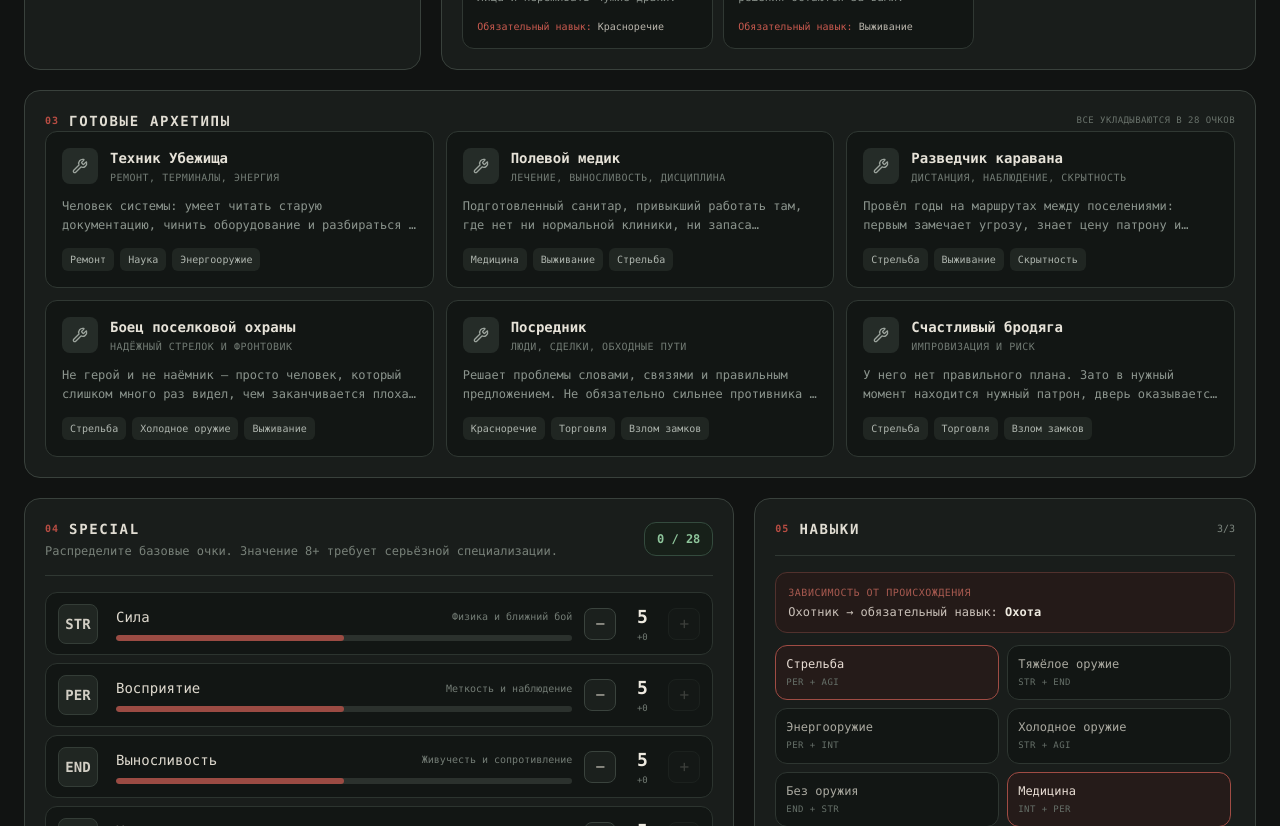
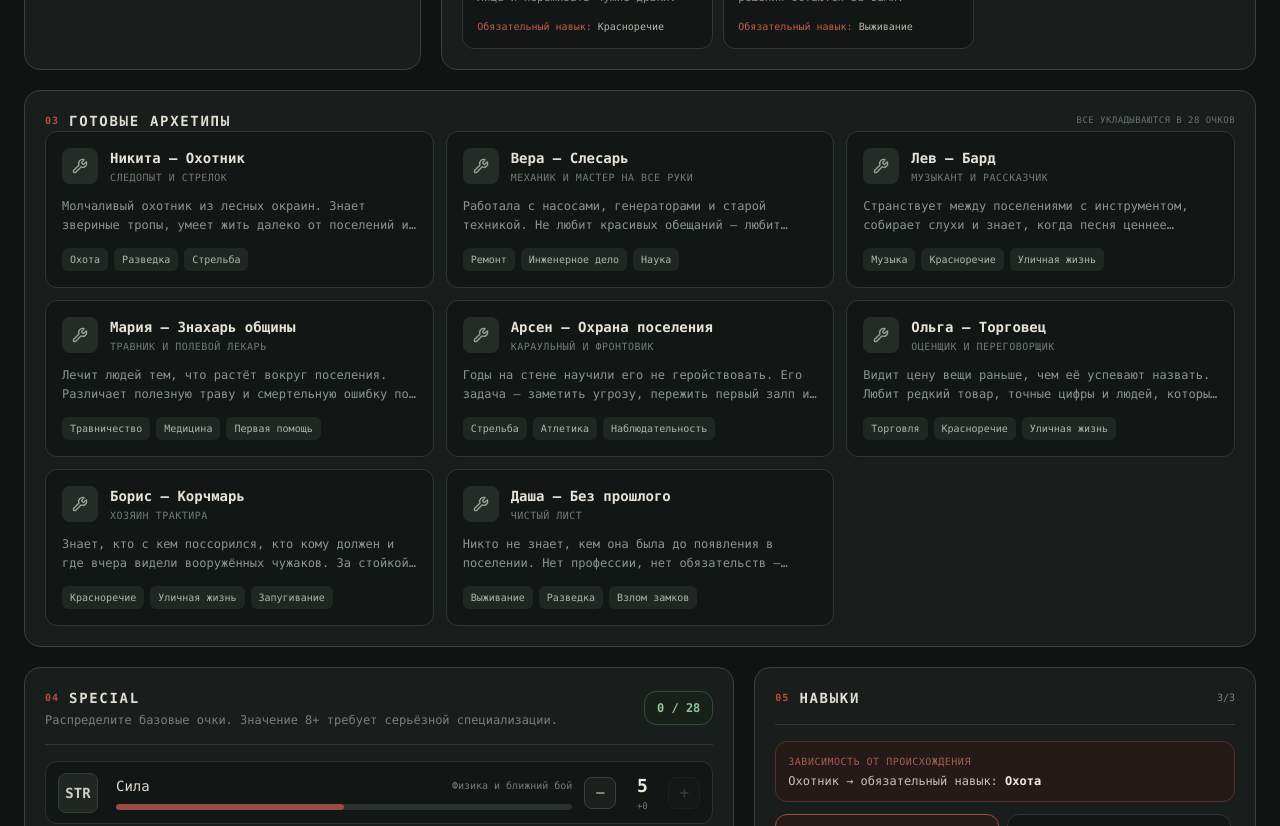
Before and after one commit to GKzk/RPG-Out-of-life, a React (Vite) app: page / in a window 1280 px wide. Shown: the part 700-1526 px from the top of the page. Built offline with nearby package versions, Linux system fonts and the light colour scheme.

Commit message:
Add ready-to-play character archetypes

```diff
--- a/src/data/archetypes.ts
+++ b/src/data/archetypes.ts
@@ -1,70 +1,12 @@
 import { ArchetypePreset } from '../types/game';
 
 export const ARCHETYPE_PRESETS: ArchetypePreset[] = [
-  {
-    id: 'vault_technician',
-    titleRu: 'Техник Убежища',
-    subtitleRu: 'Ремонт, терминалы, энергия',
-    descriptionRu: 'Человек системы: умеет читать старую документацию, чинить оборудование и разбираться в довоенной электронике. В бою полагается на дистанцию и подготовку.',
-    special: { STR: 3, PER: 5, END: 4, CHA: 5, INT: 5, AGI: 5, LCK: 7 },
-    taggedSkills: ['repair', 'science', 'energyWeapons'],
-    startingFeat: 'glass_cannon',
-    strengthsRu: ['Высокий INT', 'Наука и ремонт', 'Хорошая работа с энергооружием'],
-    weaknessesRu: ['Не боец ближнего боя', 'Средняя живучесть', 'Зависит от снаряжения'],
-  },
-  {
-    id: 'field_medic',
-    titleRu: 'Полевой медик',
-    subtitleRu: 'Лечение, выносливость, дисциплина',
-    descriptionRu: 'Подготовленный санитар, привыкший работать там, где нет ни нормальной клиники, ни запаса медикаментов. Стабильно держится в бою и спасает группу после столкновений.',
-    special: { STR: 3, PER: 6, END: 6, CHA: 4, INT: 7, AGI: 5, LCK: 3 },
-    taggedSkills: ['medicine', 'survival', 'smallGuns'],
-    startingFeat: 'wasteland_survivalist',
-    strengthsRu: ['Высокая медицина', 'Хорошая выживаемость', 'Полезен вне боя'],
-    weaknessesRu: ['Средняя мобильность', 'Ограниченная специализация в оружии', 'Не рассчитан на тяжёлое оружие'],
-  },
-  {
-    id: 'caravan_scout',
-    titleRu: 'Разведчик каравана',
-    subtitleRu: 'Дистанция, наблюдение, скрытность',
-    descriptionRu: 'Провёл годы на маршрутах между поселениями: первым замечает угрозу, знает цену патрону и умеет уйти от ненужной драки.',
-    special: { STR: 3, PER: 7, END: 4, CHA: 3, INT: 4, AGI: 7, LCK: 5 },
-    taggedSkills: ['smallGuns', 'survival', 'stealth'],
-    startingFeat: 'sniper_eye',
-    strengthsRu: ['Высокие PER и AGI', 'Дальний бой', 'Скрытность и разведка'],
-    weaknessesRu: ['Слабее в прямом столкновении', 'Невысокий INT', 'Мало преимуществ в тяжёлой экипировке'],
-  },
-  {
-    id: 'militia_guard',
-    titleRu: 'Боец поселковой охраны',
-    subtitleRu: 'Надёжный стрелок и фронтовик',
-    descriptionRu: 'Не герой и не наёмник — просто человек, который слишком много раз видел, чем заканчивается плохая подготовка. Выдерживает давление и отвечает огнём.',
-    special: { STR: 7, PER: 6, END: 7, CHA: 3, INT: 3, AGI: 4, LCK: 3 },
-    taggedSkills: ['smallGuns', 'meleeWeapons', 'survival'],
-    startingFeat: 'heavy_striker',
-    strengthsRu: ['STR и END', 'Стабильный бой', 'Высокая физическая живучесть'],
-    weaknessesRu: ['Слабая социальная игра', 'Низкий INT', 'Низкая мобильность'],
-  },
-  {
-    id: 'fixer',
-    titleRu: 'Посредник',
-    subtitleRu: 'Люди, сделки, обходные пути',
-    descriptionRu: 'Решает проблемы словами, связями и правильным предложением. Не обязательно сильнее противника — достаточно сделать так, чтобы бой вообще не начался.',
-    special: { STR: 3, PER: 6, END: 3, CHA: 7, INT: 7, AGI: 3, LCK: 4 },
-    taggedSkills: ['speech', 'barter', 'lockpick'],
-    startingFeat: 'eloquent_diplomat',
-    strengthsRu: ['CHA и INT', 'Диалоги и торговля', 'Взлом и обход конфликтов'],
-    weaknessesRu: ['Средний боец', 'Низкая удача', 'Слабая физическая подготовка'],
-  },
-  {
-    id: 'lucky_drifter',
-    titleRu: 'Счастливый бродяга',
-    subtitleRu: 'Импровизация и риск',
-    descriptionRu: 'У него нет правильного плана. Зато в нужный момент находится нужный патрон, дверь оказывается незапертой, а выстрел — неожиданно точным.',
-    special: { STR: 3, PER: 6, END: 3, CHA: 3, INT: 3, AGI: 6, LCK: 8 },
-    taggedSkills: ['smallGuns', 'barter', 'lockpick'],
-    startingFeat: 'lucky_bastard',
-    strengthsRu: ['Высокая LCK', 'Критические события', 'Гибкость'],
-    weaknessesRu: ['Нет выдающейся физической характеристики', 'Зависит от удачных решений', 'Слабее специализированных билдов'],
-  },
+  { id:'nikita_hunter', titleRu:'Никита — Охотник', gender:'male', backgroundId:'hunter', subtitleRu:'Следопыт и стрелок', descriptionRu:'Молчаливый охотник из лесных окраин. Знает звериные тропы, умеет жить далеко от поселений и предпочитает один точный выстрел десяти поспешным.', special:{STR:5,PER:8,END:6,CHA:3,INT:4,AGI:7,LCK:2}, taggedSkills:['hunting','scouting','smallGuns'], startingFeat:'one_eyed', strengthsRu:['Охота и разведка','Дальний бой','Высокая мобильность'], weaknessesRu:['Слабая социализация','Низкая удача','Тяжёлая броня мешает'] },
+  { id:'vera_mechanic', titleRu:'Вера — Слесарь', gender:'female', backgroundId:'mechanic', subtitleRu:'Механик и мастер на все руки', descriptionRu:'Работала с насосами, генераторами и старой техникой. Не любит красивых обещаний — любит исправные механизмы.', special:{STR:6,PER:4,END:5,CHA:3,INT:8,AGI:4,LCK:5}, taggedSkills:['repair','engineering','science'], startingFeat:'workaholic', strengthsRu:['Ремонт и инженерия','Технические проверки','Высокий INT'], weaknessesRu:['Медлительность','Слабая скрытность','Не лучший переговорщик'] },
+  { id:'lev_bard', titleRu:'Лев — Бард', gender:'male', backgroundId:'bard', subtitleRu:'Музыкант и рассказчик', descriptionRu:'Странствует между поселениями с инструментом, собирает слухи и знает, когда песня ценнее патрона.', special:{STR:3,PER:6,END:4,CHA:9,INT:5,AGI:5,LCK:3}, taggedSkills:['music','speech','streetwise'], startingFeat:'musician', strengthsRu:['Музыка и диалоги','Слухи и связи','Сильная социальная игра'], weaknessesRu:['Хрупкость','Средний бой','Зависимость от репутации'] },
+  { id:'maria_healer', titleRu:'Мария — Знахарь общины', gender:'female', backgroundId:'community_healer', subtitleRu:'Травник и полевой лекарь', descriptionRu:'Лечит людей тем, что растёт вокруг поселения. Различает полезную траву и смертельную ошибку по запаху и цвету.', special:{STR:3,PER:7,END:6,CHA:5,INT:8,AGI:4,LCK:2}, taggedSkills:['herbalism','medicine','firstAid'], startingFeat:'metabolism', strengthsRu:['Лечение и травничество','Высокий INT/PER','Полезность группе'], weaknessesRu:['Слабый урон','Низкая удача','Невысокая мобильность'] },
+  { id:'arsen_guard', titleRu:'Арсен — Охрана поселения', gender:'male', backgroundId:'settlement_guard', subtitleRu:'Караульный и фронтовик', descriptionRu:'Годы на стене научили его не геройствовать. Его задача — заметить угрозу, пережить первый залп и удержать линию.', special:{STR:7,PER:7,END:8,CHA:2,INT:2,AGI:4,LCK:2}, taggedSkills:['smallGuns','athletics','perception'], startingFeat:'sleepless', strengthsRu:['Живучесть','Стрельба','Физическое преодоление'], weaknessesRu:['Очень слабая социальная игра','Низкий INT','Медленный темп'] },
+  { id:'olga_merchant', titleRu:'Ольга — Торговец', gender:'female', backgroundId:'merchant', subtitleRu:'Оценщик и переговорщик', descriptionRu:'Видит цену вещи раньше, чем её успевают назвать. Любит редкий товар, точные цифры и людей, которые считают себя хитрее неё.', special:{STR:3,PER:6,END:4,CHA:9,INT:7,AGI:3,LCK:3}, taggedSkills:['barter','speech','streetwise'], startingFeat:'narcissist', strengthsRu:['Торговля и переговоры','Экономика','Сильный CHA/INT'], weaknessesRu:['Слабый бой','Мало AP','Низкая физическая выносливость'] },
+  { id:'boris_innkeeper', titleRu:'Борис — Корчмарь', gender:'male', backgroundId:'innkeeper', subtitleRu:'Хозяин трактира', descriptionRu:'Знает, кто с кем поссорился, кто кому должен и где вчера видели вооружённых чужаков. За стойкой он слышит больше, чем разведчик в поле.', special:{STR:6,PER:5,END:7,CHA:7,INT:3,AGI:3,LCK:4}, taggedSkills:['speech','streetwise','intimidation'], startingFeat:'alcoholic', strengthsRu:['Социальные сцены','Выносливость','Слухи и запугивание'], weaknessesRu:['Низкий INT','Медлительность','Алкогольная зависимость как риск'] },
+  { id:'dasha_unknown', titleRu:'Даша — Без прошлого', gender:'female', backgroundId:'none', subtitleRu:'Чистый лист', descriptionRu:'Никто не знает, кем она была до появления в поселении. Нет профессии, нет обязательств — только то, чему она научилась сама.', special:{STR:5,PER:6,END:5,CHA:5,INT:6,AGI:6,LCK:4}, taggedSkills:['survival','scouting','lockpick'], startingFeat:'hard_life', strengthsRu:['Гибкий билд','Разведка и выживание','Нет профессиональной зависимости'], weaknessesRu:['Нет яркой специализации','Средние боевые показатели','Нет гарантированного социального преимущества'] },
 ];
```
